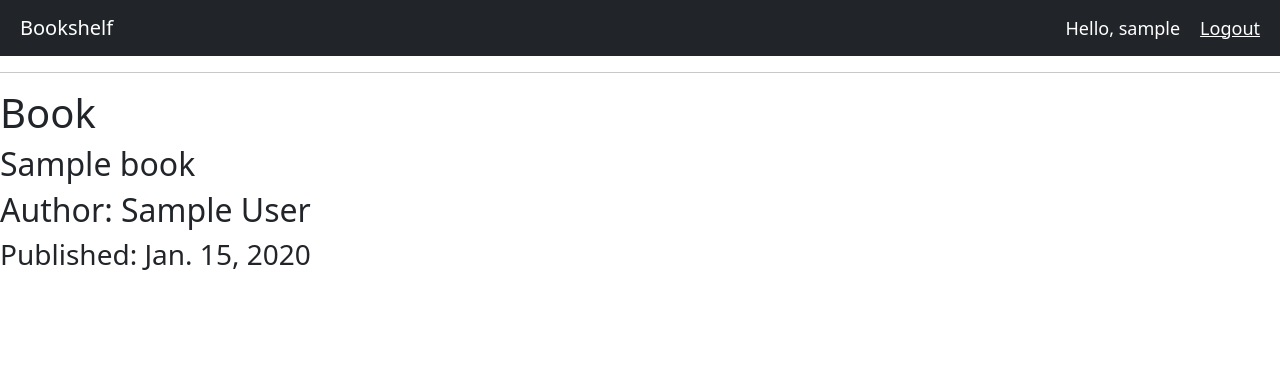
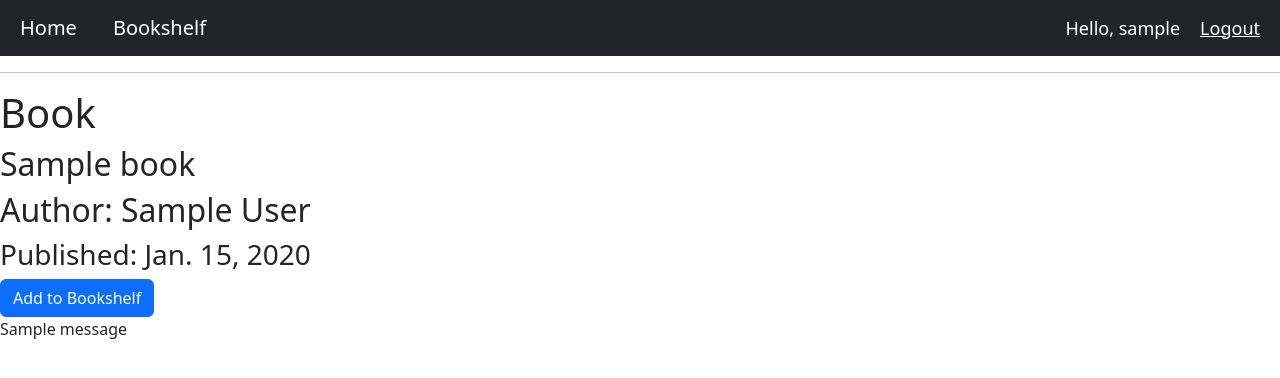
Before and after one commit to TradesmansRepository/greatreads, a Django app: page /bookshelf/1/book/ in a window 1280 px wide. Shown: the top 378 px of the page. Run offline with Django 4.2, Linux system fonts and the light colour scheme; a user stored in the database is signed in; tables that the repository leaves empty hold one stand-in row (values such as "Sample post"); one stand-in notice (Sample message) is shown.

Commit message:
user can add book to personal page

```diff
--- a/bookshelf/templates/bookshelf/book.html
+++ b/bookshelf/templates/bookshelf/book.html
@@ -8,5 +8,15 @@
 <h2>Author: {{ book.author }}</h2>
 <h3>Published: {{ book.published_at }}</h3>
 
+<form action="{% url 'add_userbook' book.id %}" method="POST">
+    {% csrf_token %}
+    <!-- {% if error_message %}<p><strong>{{error_message}}</strong></p>{% endif %} -->
+    <!-- <input type="submit" name="book" value="Add to Bookshelf" id="{{book.id}}"> -->
+    <button class="btn btn-primary" type="submit" name="Add">Add to Bookshelf</button>
+</form>
+{% for message in messages %}
+    <p id="messages">{{message}}</p>
+{% endfor %}
+
 
 {% endblock %}
--- a/bookshelf/templates/bookshelf/home.html
+++ b/bookshelf/templates/bookshelf/home.html
@@ -22,9 +22,6 @@
             {% for book in books %}
                 <div class="movie">
                     <img src="https://via.placeholder.com/200x300" alt="Movie 1">
-                    <div class="movie_button">
-                        <button class="btn btn-primary" type="submit">Button</button>
-                    </div>
                     <div class="overlay">
                         <div class="overlay-content">
                             <a href="{% url 'author' book.author_id %}">
--- a/bookshelf/templates/bookshelf/navbar.html
+++ b/bookshelf/templates/bookshelf/navbar.html
@@ -12,7 +12,8 @@
 
 
 <nav class="navbar navbar-expand-lg navbar-dark bg-dark">
-    <a class="navbar-brand" href="{% url 'home' %}">Bookshelf</a>
+    <a class="navbar-brand" href="{% url 'home' %}">Home</a>
+    <a class="navbar-brand" href="{% url 'user' user.id %}">Bookshelf</a>
     <button class="navbar-toggler" type="button" data-toggle="collapse" data-target="#navbarNav" aria-controls="navbarNav" aria-expanded="false" aria-label="Toggle navigation">
       <span class="navbar-toggler-icon"></span>
     </button>
--- a/bookshelf/urls.py
+++ b/bookshelf/urls.py
@@ -6,13 +6,13 @@ urlpatterns = [
     path("login/", views.loginPage, name="login"),
     path("logout/", views.logoutUser, name="logout"),
 
-    path("home/", views.home, name="home"),
-    # example: /bookshelf/
-    path("", views.index, name="index"),
+    path("", views.home, name="home"),
     # example: /bookshelf/1/book/
     path("<int:book_id>/book/", views.book, name="book"),
     # example: /bookshelf/1/author/
     path("<int:author_id>/author/", views.author, name="author"),
     # example: /bookshelf/1/user/
     path("<int:user_id>/user/", views.user, name="user"),
+    # example: /bookshelf/1/add/
+    path("<int:book_id>/add/", views.add_userbook, name="add_userbook"),
 ]
--- a/bookshelf/views.py
+++ b/bookshelf/views.py
@@ -1,7 +1,9 @@
 from django.shortcuts import render, get_object_or_404, redirect
-from django.http import HttpResponse
+from django.http import HttpResponse, HttpResponseRedirect
+from django.urls import reverse
 from django.contrib.auth.models import User
 from django.contrib.auth.forms import UserCreationForm
+from django.core.exceptions import MultipleObjectsReturned
 
 from django.contrib.auth import authenticate, login, logout
 
@@ -9,12 +11,12 @@ from django.contrib import messages
 
 from django.contrib.auth.decorators import login_required
 
-from .models import Book, Author
+from .models import Book, Author, UserBook
 from .forms import CreatUserForm
 
 def registerPage(request):
     if request.user.is_authenticated:
-        return redirect('index')
+        return redirect('home')
     else:
         form = CreatUserForm()
         if request.method == 'POST':
@@ -31,7 +33,7 @@ def registerPage(request):
 
 def loginPage(request):
     if request.user.is_authenticated:
-        return redirect('index')
+        return redirect('home')
     else:
         if request.method == 'POST':
             username = request.POST.get('username')
@@ -41,7 +43,7 @@ def loginPage(request):
 
             if user is not None:
                 login(request, user)
-                return redirect('index')
+                return redirect('home')
             else:
                 messages.info(request, 'Username or password is incorrect.')
 
@@ -53,15 +55,6 @@ def logoutUser(request):
     return redirect('login')
 
 @login_required(login_url='login')
-def index(request):
-    books = Book.objects.all()
-    authors = Author.objects.all()
-    context = {
-        "books": books,
-        "authors": authors
-    }
-    return render(request, "bookshelf/index.html", context)
-
 def home(request):
     books = Book.objects.all()
     authors = Author.objects.all()
@@ -74,7 +67,25 @@ def home(request):
 @login_required(login_url='login')
 def book(request, book_id):
     book = get_object_or_404(Book, pk=book_id)
-    return render(request, "bookshelf/book.html", {"book": book})
+    return render(request, "bookshelf/book.html", {"book": book,})
+
+def add_userbook(request, book_id):
+    book = get_object_or_404(Book, pk=book_id)
+    user = request.user
+    try:
+        userbook = UserBook.objects.get(book=book, user=user)
+    except (KeyError, UserBook.DoesNotExist):
+        print('does not exist')
+        u = UserBook(user=user, book=book)
+        u.save()
+        messages.success(request, book + ' was added to your bookshelf')
+    except MultipleObjectsReturned:
+        print('multiple already exist')
+        messages.error(request, "this book is already on your bookshelf")
+    else:
+        print('already exists')
+        messages.error(request, "this book is already on your bookshelf")
+    return HttpResponseRedirect(reverse("home"))
 
 @login_required(login_url='login')
 def author(request, author_id):
@@ -83,13 +94,10 @@ def author(request, author_id):
 
 @login_required(login_url='login')
 def user(request, user_id):
-    user = get_object_or_404(User, pk=user_id)
-    try:
-        user_book = UserBook.objects.get(user=user)
-    except UserBook.DoesNotExist:
-        user_book = None
+    user = request.user
+    user_books = UserBook.objects.filter(user=user)
     context = {
         "user": user,
-        "books": user_book
+        "user_books": user_books
     }
     return render(request, "bookshelf/user.html", context)
```
Also changed, not shown: bookshelf/templates/bookshelf/user.html (+39 -10 lines).
